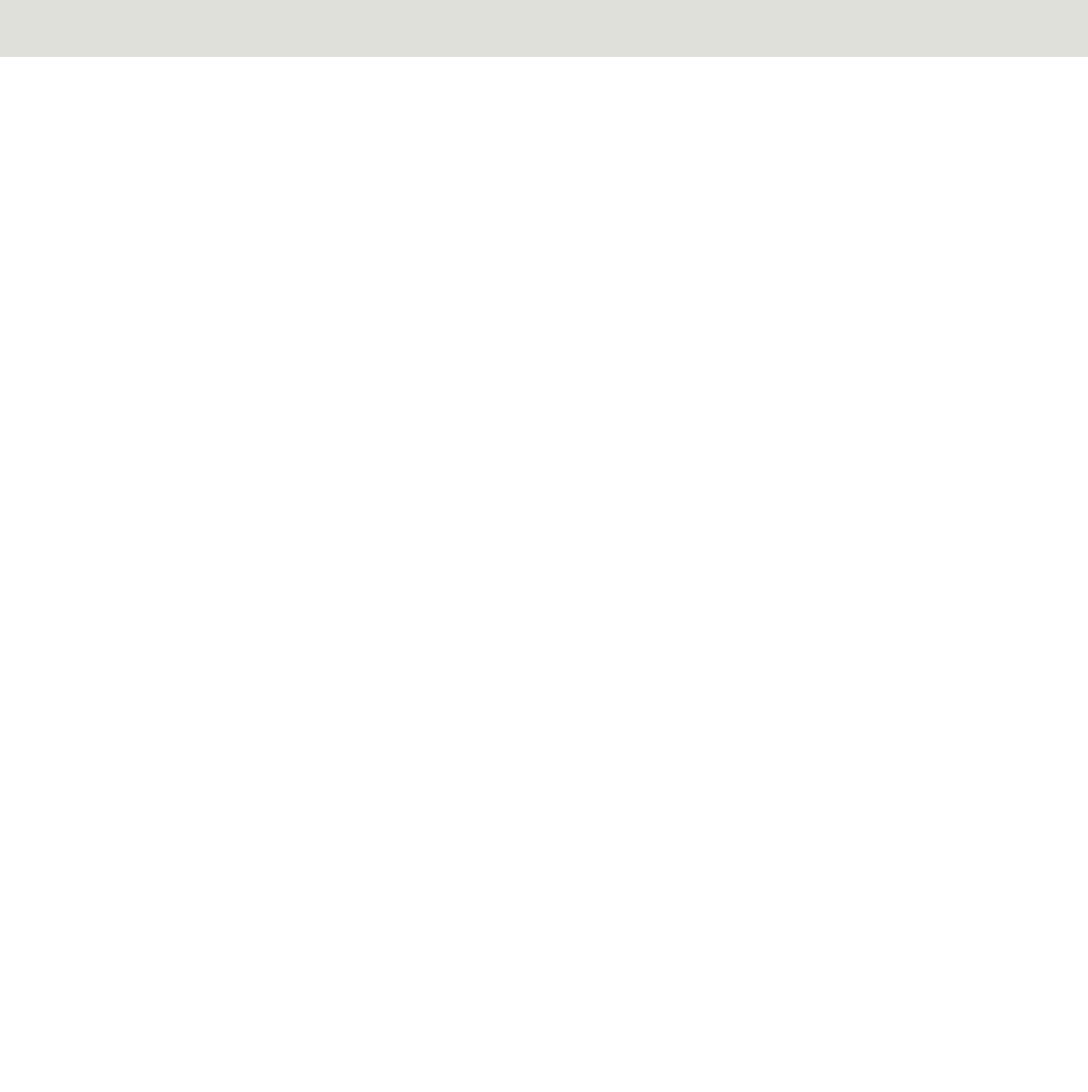
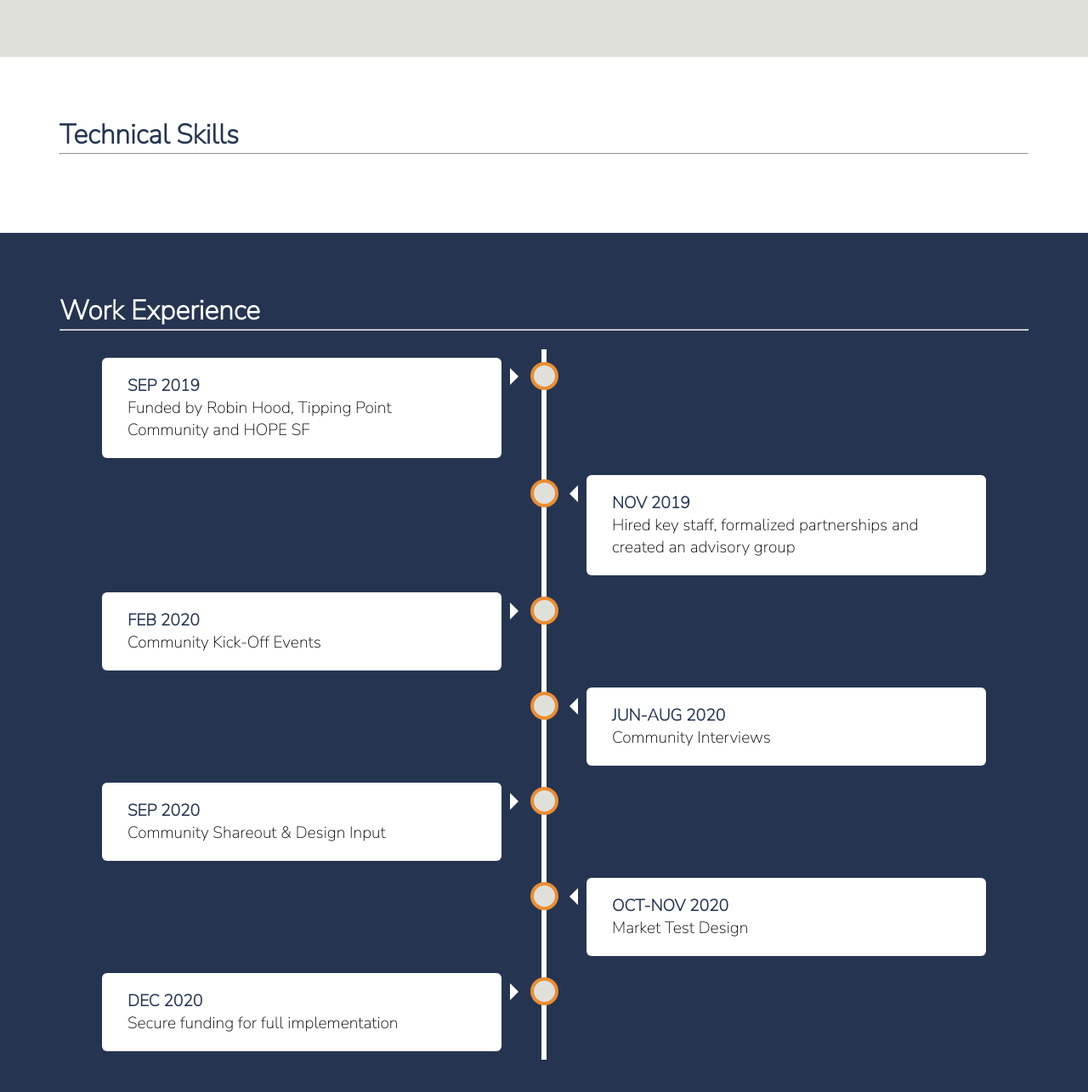
Before and after one commit to Caden-lee/webby, a plain HTML site: page index.html in a window 1280 px wide. Shown: the part 1134-2419 px from the top of the page at 85% size. Before the commit the page ends 1201 px from the top, so only its background shows below. Drawn offline with Linux system fonts and the light colour scheme.

Commit message:
Added More Sections

```diff
--- a/index.html
+++ b/index.html
@@ -34,6 +34,60 @@
             <p>Ontario Secondary School Diploma</p>
         </div>
     </div>
+    <div class = "technicalskills">
+        <h2>Technical Skills</h2>
+        <hr>
+        <br>
+    </div>
+    <div class = "experience">
+        <h2>Work Experience</h2>
+        <hr>
+        <br>
+        <div class="timeline">
+            <div class="timeline-container timeline-left">
+              <div class="timeline-content">
+                <p class="timeline-date">SEP 2019</p>
+                <p class="timeline-copy sqsrte-large">Funded by Robin Hood, Tipping Point Community and HOPE SF</p>
+              </div>
+            </div>
+            <div class="timeline-container timeline-right">
+              <div class="timeline-content">
+                <p class="timeline-date">NOV 2019</p>
+                <p class="timeline-copy sqsrte-large">Hired key staff, formalized partnerships and created an advisory group</p>
+              </div>
+            </div>
+              <div class="timeline-container timeline-left">
+              <div class="timeline-content">
+                <p class="timeline-date">FEB 2020</p>
+                <p class="timeline-copy sqsrte-large">Community Kick-Off Events</p>
+              </div>
+            </div>
+              <div class="timeline-container timeline-right">
+              <div class="timeline-content">
+                <p class="timeline-date">JUN-AUG 2020</p>
+                <p class="timeline-copy sqsrte-large">Community Interviews</p>
+              </div>
+            </div>
+            <div class="timeline-container timeline-left">
+              <div class="timeline-content">
+                <p class="timeline-date">SEP 2020</p>
+                <p class="timeline-copy sqsrte-large">Community Shareout & Design Input</p>
+              </div>
+            </div>
+              <div class="timeline-container timeline-right">
+              <div class="timeline-content">
+                <p class="timeline-date">OCT-NOV 2020</p>
+                <p class="timeline-copy sqsrte-large">Market Test Design</p>
+              </div>
+            </div>
+            <div class="timeline-container timeline-left">
+              <div class="timeline-content">
+                <p class="timeline-date">DEC 2020</p>
+                <p class="timeline-copy sqsrte-large">Secure funding for full implementation</p>
+              </div>
+            </div>
+          </div>
+    </div>
 
 </body>
 </html>
--- a/wildstyle.css
+++ b/wildstyle.css
@@ -66,7 +66,142 @@ ul {
     text-align: left;
     padding: 70px;
 }
-
+.technicalskills{
+    background-color: white;
+    color: #253551;
+    text-align: left;
+    padding: 70px;
+}
+.experience{
+    background-color: #253551;
+    color: white;
+    text-align: left;
+    padding: 70px;
+}
+/* // VERTICAL TIMELINE // */
+/* The actual timeline (the vertical ruler) */
+.timeline {
+  box-sizing: border-box;
+  position: relative;
+  max-width: 1200px;
+  margin: 0 auto;
+}
+/* The actual timeline (the vertical ruler) */
+.timeline::after {
+  content: '';
+  position: absolute;
+  width: 6px;
+  background-color: white;
+  top: 0;
+  bottom: 0;
+  left: 50%;
+  margin-left: -3px;
+}
+/* Container around content */
+.timeline-container {
+  box-sizing: border-box;
+  padding: 10px 50px;
+  position: relative;
+  background-color: #253551;
+  width: 50%;
+}
+/* The circles on the timeline */
+.timeline-container::after {
+  content: '';
+  position: absolute;
+  width: 25px;
+  height: 25px;
+  right: -17px;
+  background-color: #E0E0DB;
+  border: 4px solid #eb8d31;
+  top: 15px;
+  border-radius: 50%;
+  z-index: 1;
+}
+/* Place the container to the left */
+.timeline-left {
+  left: 0;
+}
+/* Place the container to the right */
+.timeline-right {
+  left: 50%;
+}
+/* Add arrows to the left container (pointing right) */
+.timeline-left::before {
+  content: " ";
+  height: 0;
+  position: absolute;
+  top: 22px;
+  width: 0;
+  z-index: 1;
+  right: 30px;
+  border: medium solid white;
+  border-width: 10px 0 10px 10px;
+  border-color: transparent transparent transparent white;
+}
+/* Add arrows to the right container (pointing left) */
+.timeline-right::before {
+  content: " ";
+  height: 0;
+  position: absolute;
+  top: 22px;
+  width: 0;
+  z-index: 1;
+  left: 30px;
+  border: medium solid white;
+  border-width: 10px 10px 10px 0;
+  border-color: transparent white transparent transparent;
+}
+/* Fix the circle for containers on the right side */
+.timeline-right::after {
+  left: -16px;
+}
+/* The actual content */
+.timeline-content {
+  padding: 20px 30px;
+  background-color: white;
+  position: relative;
+  border-radius: 6px;
+ }
+/* Media queries - Responsive timeline on screens less than 600px wide */
+@media screen and (max-width: 600px) {
+/* Place the timelime to the left */
+  .timeline::after {
+    left: 31px;
+  }
+/* Full-width containers */
+  .timeline-container {
+    width: 100%;
+    padding-left: 70px;
+    padding-right: 25px;
+  }
+/* Make sure that all arrows are pointing leftwards */
+  .timeline-container::before {
+    left: 60px;
+    border: medium solid white;
+    border-width: 10px 10px 10px 0;
+    border-color: transparent white transparent transparent;
+  }
+/* Make sure all circles are at the same spot */
+  .timeline-left::after {
+    left: 15px;
+  }
+  .timeline-right::after {
+    left: 15px;
+  }
+/* Make all right containers behave like the left ones */
+  .timeline-right {
+    left: 0px;
+  }
+}
+/* Style copy */
+.timeline-date {
+  color: #253551; font-weight: 700;
+}
+.timeline-copy {
+  color: black !important;
+}
+/* // VERTICAL TIMELINE END // */
 h1 {
     font-family: 'Nunito Sans', serif;
     font-size: max(50px, 4vw);
```
